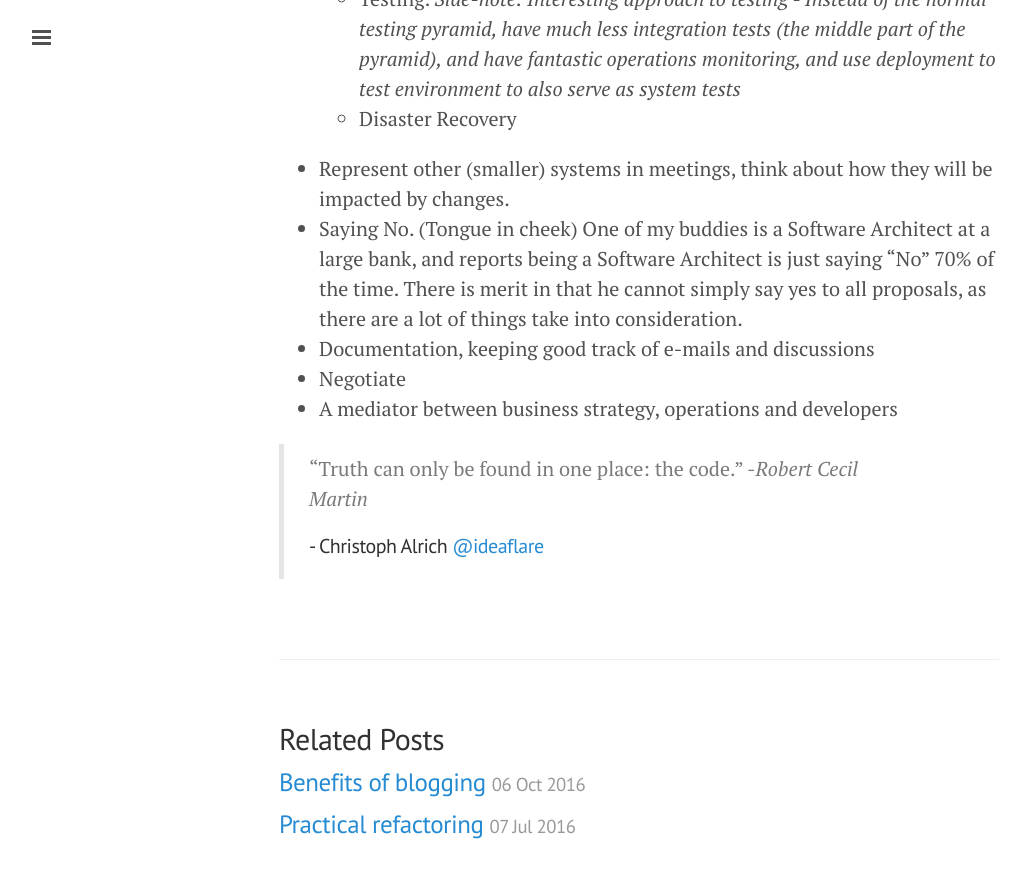
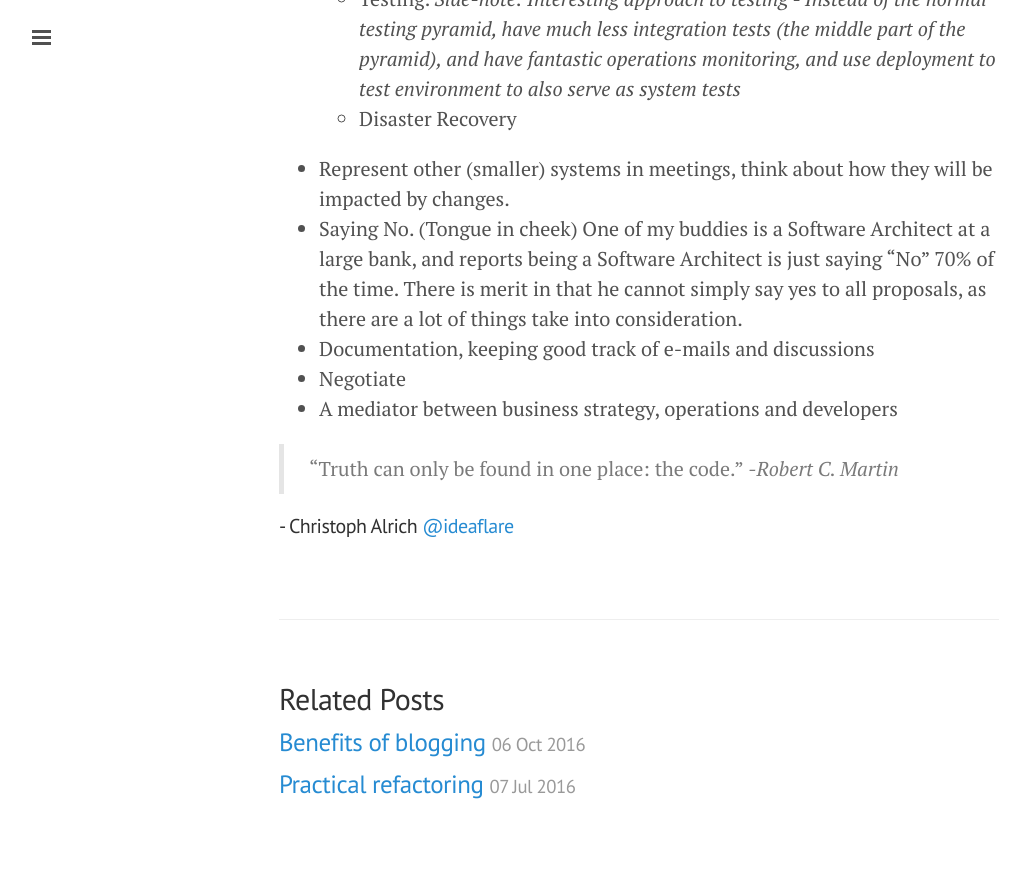
Before and after one commit to ideaflare/ideaflare.github.io, a Jekyll site: the page built from _posts/2017-06-19-architecture.markdown, in a window 1280 px wide and 900 px high, scrolled down 3003 px. Shown: the top 878 px of the window, without its empty margins (1-1028 px from the left). Built offline with Jekyll 4.4.1, drawn with Linux system fonts in a browser that asks for light colours; comment, search, counter and statistics services are not loaded.

Commit message:
Update 2017-06-19-architecture.markdown

```diff
--- a/_posts/2017-06-19-architecture.markdown
+++ b/_posts/2017-06-19-architecture.markdown
@@ -74,5 +74,6 @@ What makes architecture different from guidelines for writing good code - is tha
  * Negotiate
  * A mediator between business strategy, operations and developers
 
-> “Truth can only be found in one place: the code.” -_Robert Cecil Martin_
+> “Truth can only be found in one place: the code.” _-Robert C. Martin_
+
 ##### - Christoph Alrich [@ideaflare](https://twitter.com/ideaflare)
```
